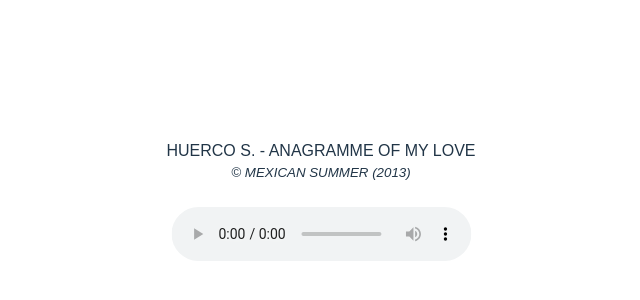
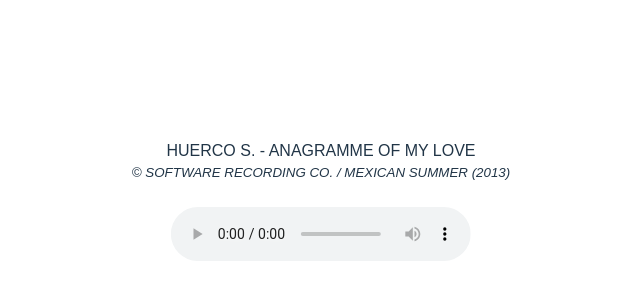
Before and after one commit to math-eaton/sound-species, a website built with Vite: page index.html in a window 1280 px wide. Shown: the part 200-500 px from the top of the page, without its empty margins (319-959 px from the left). Built offline with nearby package versions, Linux system fonts and the light colour scheme.

Commit message:
favicon + attribution

```diff
--- a/index.html
+++ b/index.html
@@ -2,13 +2,14 @@
 <html lang="en">
   <head>
     <meta charset="utf-8" />
+    <link rel="icon" type="image/svg+xml" href="/public/assets/images/favicon.png" />
     <title>phase helix</title>
     <link rel="stylesheet" href="/src/style.css" />
   </head>
 <body>
 <div id="playerContainer">
   <span>HUERCO S. - ANAGRAMME OF MY LOVE</span>
-  <small><em>&#169; MEXICAN SUMMER (2013)</em></small>
+  <small><em>&#169; SOFTWARE RECORDING CO. / MEXICAN SUMMER (2013)</em></small>
   <br>
   <audio id="audioPlayer" src="/assets/sounds/huercoS.mp3" controls loop></audio>
 </div>
```
Also changed, not shown: public/assets/images/favicon.png (added), 1 other file.
